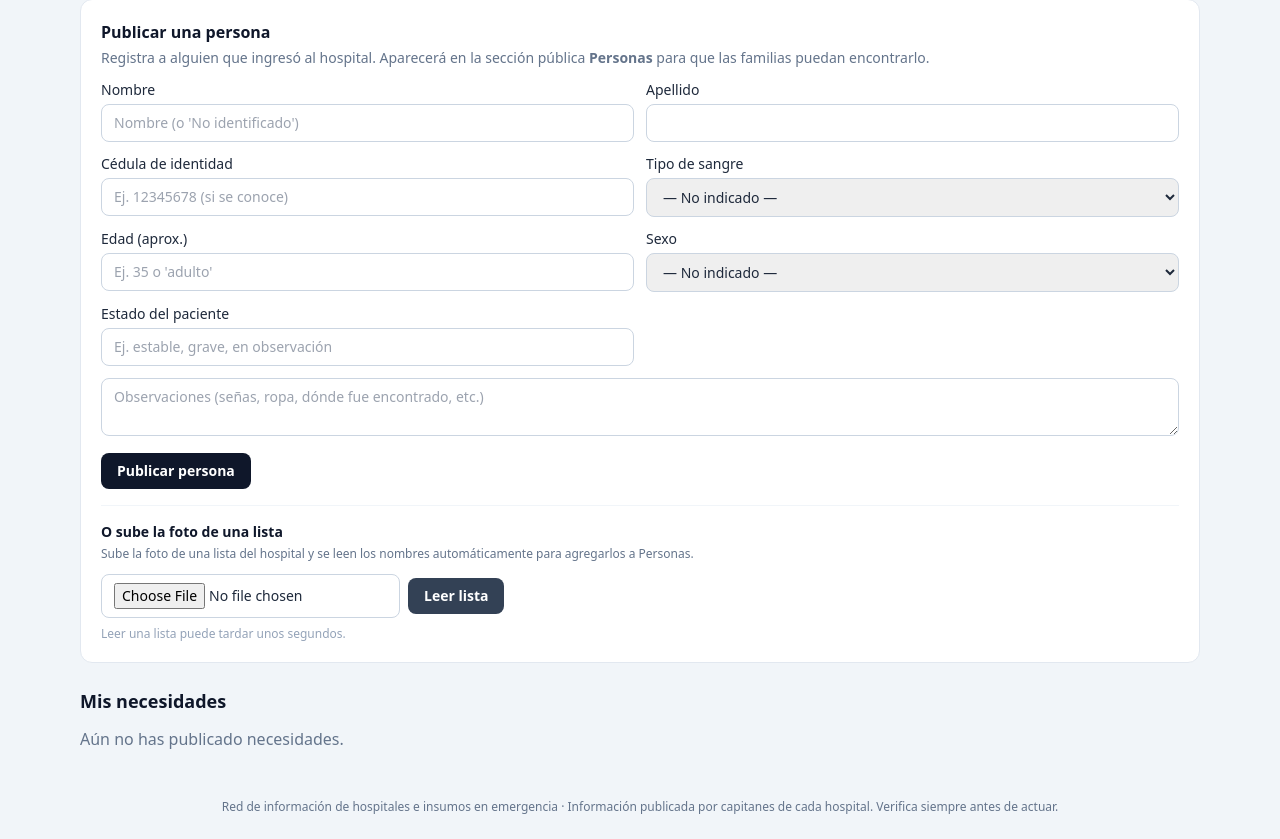
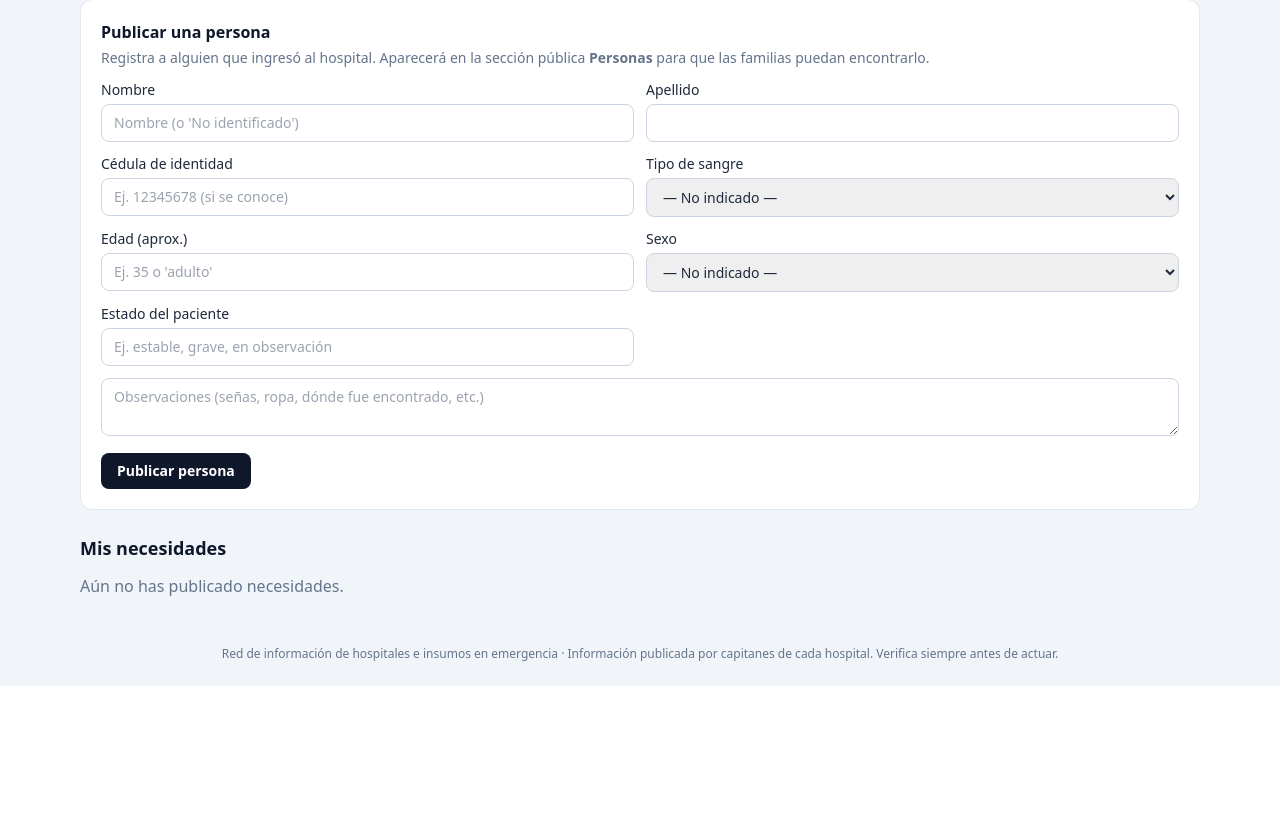
Before and after one commit to Eduardososa01/Consolidacion-de-Fotos, a FastAPI app: page /panel in a window 1280 px wide. Shown: the part 515-1354 px from the top of the page. After the commit the page ends 1201 px from the top, so only its background shows below. Run offline with FastAPI, Linux system fonts and the light colour scheme; the visitor is signed in with stand-in values (Sample User, id 1); data comes from the database, SQL or seed files in the repository; data that the repository does not hold is empty; some libraries are stand-ins or nearby versions.

Commit message:
Quitar feature de subir foto de lista (no se usa sin API key)

```diff
--- a/app.py
+++ b/app.py
@@ -16,7 +16,7 @@ from __future__ import annotations
 from pathlib import Path
 
 import jinja2
-from fastapi import FastAPI, File, Form, Request, UploadFile
+from fastapi import FastAPI, Form, Request
 from fastapi.responses import HTMLResponse, RedirectResponse
 from fastapi.templating import Jinja2Templates
 from starlette.middleware.sessions import SessionMiddleware
@@ -24,7 +24,6 @@ from starlette.middleware.sessions import SessionMiddleware
 import auth
 import config
 import db
-import extraccion
 
 BASE = Path(__file__).parent
 
@@ -265,31 +264,6 @@ def panel_persona_nuevo(request: Request, nombre: str = Form(""),
     return RedirectResponse("/panel?ok=persona", status_code=303)
 
 
-@app.post("/panel/persona/lista")
-async def panel_persona_lista(request: Request, foto: UploadFile = File(...)):
-    cap = auth.capitan_actual(request)
-    if not cap:
-        return RedirectResponse("/entrar", status_code=303)
-    if not extraccion.hay_api():
-        return RedirectResponse("/panel?ok=sinapi", status_code=303)
-    ext = Path(foto.filename or "").suffix.lower()
-    if ext not in extraccion.EXTENSIONES_IMAGEN:
-        return RedirectResponse("/panel?ok=noimg", status_code=303)
-    datos = await foto.read()
-    try:
-        lista = extraccion.extraer_personas(datos, extraccion.MEDIA_TYPES[ext])
-    except Exception:  # noqa: BLE001
-        return RedirectResponse("/panel?ok=errlista", status_code=303)
-    n = 0
-    for p in lista.personas:
-        if p.nombre.strip():
-            db.crear_patient(cap["hospital_id"], p.nombre.strip(), "",
-                             p.cedula.strip(), "", "", "", "",
-                             "Importado de una lista")
-            n += 1
-    return RedirectResponse(f"/panel?ok=lista&n={n}", status_code=303)
-
-
 @app.post("/panel/request/{request_id}/estado")
 def panel_request_estado(request: Request, request_id: int, estado: str = Form(...)):
     cap = auth.capitan_actual(request)
--- a/templates/panel.html
+++ b/templates/panel.html
@@ -15,10 +15,6 @@
 {% if ok == 'request' %}<div class="bg-green-100 border border-green-300 text-green-800 rounded-lg px-4 py-2 mt-3 text-sm">Necesidad publicada.</div>{% endif %}
 {% if ok == 'estado_req' %}<div class="bg-green-100 border border-green-300 text-green-800 rounded-lg px-4 py-2 mt-3 text-sm">Estado de la necesidad actualizado.</div>{% endif %}
 {% if ok == 'persona' %}<div class="bg-green-100 border border-green-300 text-green-800 rounded-lg px-4 py-2 mt-3 text-sm">Persona publicada.</div>{% endif %}
-{% if ok == 'lista' %}<div class="bg-green-100 border border-green-300 text-green-800 rounded-lg px-4 py-2 mt-3 text-sm">Lista leída: se agregaron {{ n }} persona(s).</div>{% endif %}
-{% if ok == 'sinapi' %}<div class="bg-amber-100 border border-amber-300 text-amber-800 rounded-lg px-4 py-2 mt-3 text-sm">No se pudo leer la lista: falta configurar la clave de visión (ANTHROPIC_API_KEY) en el servidor.</div>{% endif %}
-{% if ok == 'noimg' %}<div class="bg-red-100 border border-red-300 text-red-800 rounded-lg px-4 py-2 mt-3 text-sm">El archivo no es una imagen válida.</div>{% endif %}
-{% if ok == 'errlista' %}<div class="bg-red-100 border border-red-300 text-red-800 rounded-lg px-4 py-2 mt-3 text-sm">Hubo un error al leer la lista. Intenta con otra foto.</div>{% endif %}
 {% if ok == 'del_persona' %}<div class="bg-slate-200 border border-slate-300 text-slate-700 rounded-lg px-4 py-2 mt-3 text-sm">Persona eliminada.</div>{% endif %}
 {% if ok == 'del_req' %}<div class="bg-slate-200 border border-slate-300 text-slate-700 rounded-lg px-4 py-2 mt-3 text-sm">Necesidad eliminada.</div>{% endif %}
 
@@ -144,23 +140,6 @@
               class="w-full rounded-lg border border-slate-300 px-3 py-2"></textarea>
     <button class="bg-slate-900 hover:bg-slate-800 text-white font-semibold px-4 py-2 rounded-lg">Publicar persona</button>
   </form>
-
-  <div class="border-t border-slate-100 mt-4 pt-4">
-    <h3 class="font-semibold text-slate-900 text-sm mb-1">O sube la foto de una lista</h3>
-    <p class="text-xs text-slate-500 mb-3">
-      Sube la foto de una lista del hospital y se leen los nombres automáticamente
-      para agregarlos a Personas.
-    </p>
-    <form method="post" action="/panel/persona/lista" enctype="multipart/form-data"
-          class="flex flex-wrap items-center gap-2 text-sm">
-      <input type="file" name="foto" accept="image/*" required
-             class="text-sm border border-slate-300 rounded-lg px-3 py-2">
-      <button class="bg-slate-700 hover:bg-slate-600 text-white font-semibold px-4 py-2 rounded-lg">
-        Leer lista
-      </button>
-    </form>
-    <p class="text-xs text-slate-400 mt-2">Leer una lista puede tardar unos segundos.</p>
-  </div>
 </section>
 
 <!-- Personas publicadas -->
```
